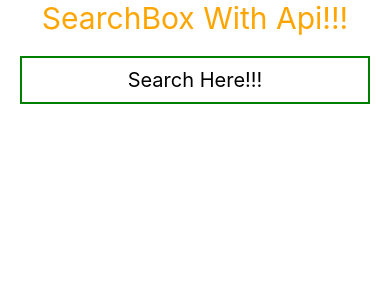
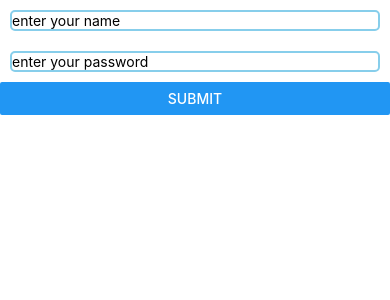
Before and after one commit to harenderbhati/nativeFirstProject, a React Native app: screen / in a window 390 px wide. Shown: the top 300 px of the page. Built offline with nearby package versions, Linux system fonts and the light colour scheme.

Commit message:
Add useRef Component Learn useRef State

```diff
--- a/App.tsx
+++ b/App.tsx
@@ -32,6 +32,7 @@ import { ApiCalling } from './components/ApiCalling';
 import { FormInput } from './components/FormInput';
 import { ApiTable } from './components/ApiTable';
 import { SearchBox } from './components/SearchBox';
+import { RefComponent } from './components/RefComponent';
 
 
 function App(): React.JSX.Element {
@@ -133,7 +134,8 @@ function App(): React.JSX.Element {
 
   return (
 
-      <SearchBox/>
+      <RefComponent/>
+      // <SearchBox/>
       // <ApiTable/>
       // <FormInput/>
 
--- /dev/null
+++ b/components/RefComponent.js
@@ -0,0 +1,37 @@
+import { useRef } from "react"
+import { Button, StyleSheet, Text, TextInput, View } from "react-native"
+import { Colors } from "react-native/Libraries/NewAppScreen"
+
+
+export const RefComponent=()=>{
+     const input = useRef()
+
+     const updateInput =()=>{
+        input.current.focus()
+        input.current.setNativeProps({
+            color:"green",
+
+        })
+        console.warn("called!!!");
+
+     }
+    return(
+        <View>
+        <TextInput style={styles.inputText} ref={input} placeholder="enter your name" />
+        <TextInput style={styles.inputText} placeholder="enter your password" />
+        <View>
+            <Button title="Submit" onPress={updateInput} />
+        </View>
+        </View>
+
+    )
+}
+
+const styles =StyleSheet.create({
+    inputText:{
+        margin:10,
+        borderWidth:2,
+        borderColor:"skyblue",
+        borderRadius:5
+    }
+})
```
